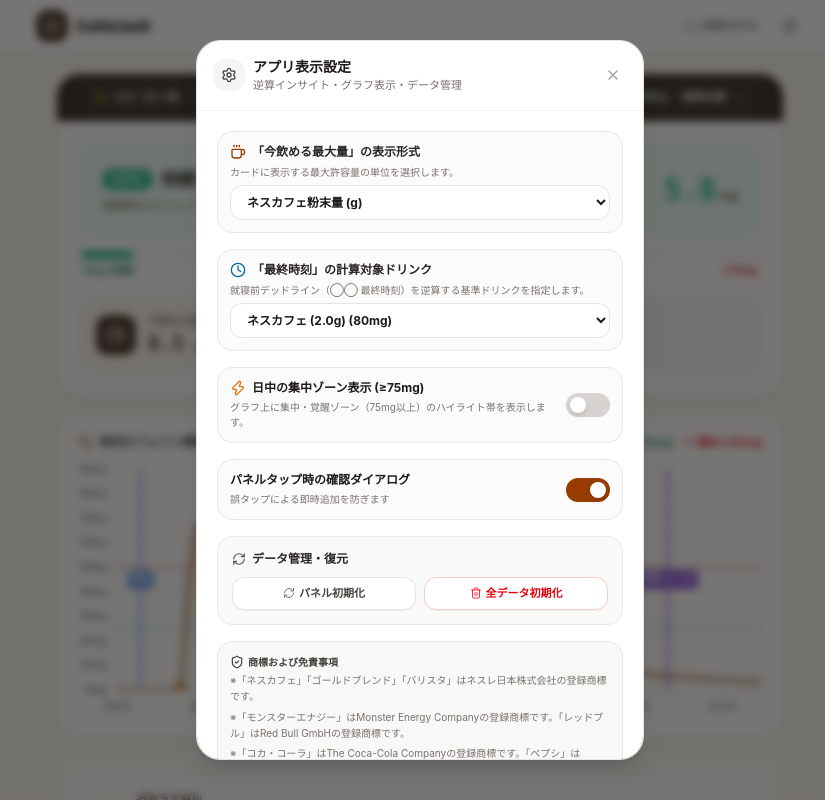
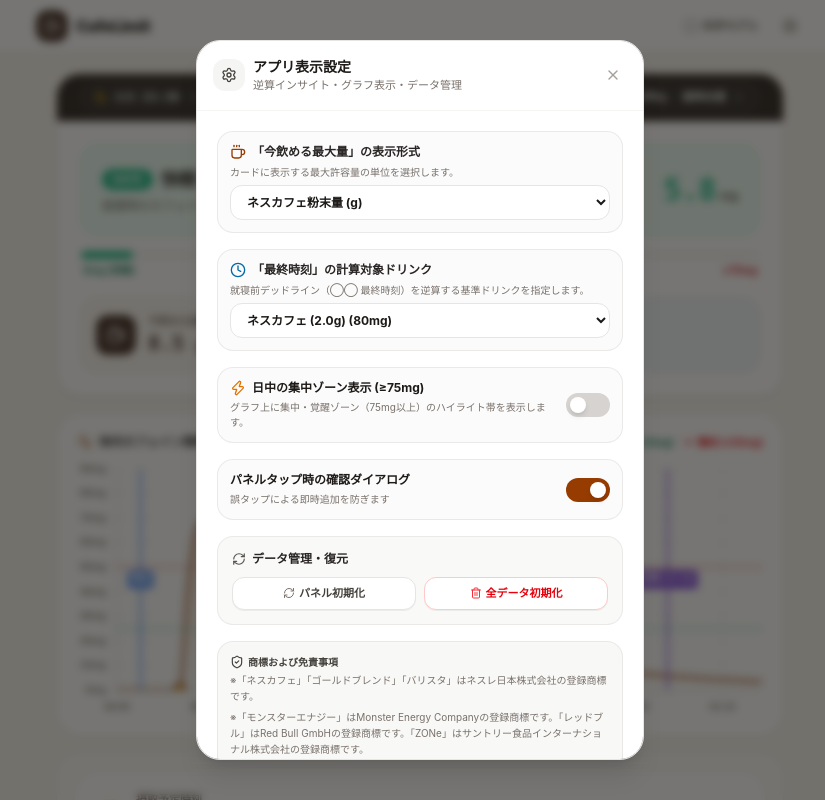
Before and after one commit to Ume-Chika/CafeLimit, a React (Vite) app: page / in a window 1280 px wide. Both pictures are taken after a click on the button 1010 px from the left and 26 px from the top of the page. Shown: the top 800 px of the page, without its empty margins (220-1045 px from the left). Built offline with nearby package versions, Linux system fonts and the light colour scheme.

Commit message:
feat: ZONeエナジー6種プリセット追加（プランA独立タイル）と商標免責表記の拡充

```diff
--- a/src/App.tsx
+++ b/src/App.tsx
@@ -369,7 +369,7 @@
         <p className="font-bold text-stone-700">CafeLimit — カフェイン動態・睡眠シミュレーター</p>
         <p className="text-stone-400 max-w-xl mx-auto leading-relaxed">
           ※「ネスカフェ」「ゴールドブレンド」「バリスタ」はネスレ日本株式会社の登録商標です。
-          ※「モンスターエナジー」はMonster Energy Companyの登録商標です。「レッドブル」はRed Bull GmbHの登録商標です。
+          ※「モンスターエナジー」はMonster Energy Companyの登録商標です。「レッドブル」はRed Bull GmbHの登録商標です。「ZONe」はサントリー食品インターナショナル株式会社の登録商標です。
           ※「コカ・コーラ」はThe Coca-Cola Companyの登録商標です。「ペプシ」はPepsiCo, Inc.の登録商標です。「ドクターペッパー」はKeurig Dr Pepper Inc.の登録商標です。
         </p>
         <p className="text-stone-400">
@@ -521,7 +521,7 @@
 
               <div className="p-3 bg-stone-50 rounded-xl border border-stone-200 text-[10px] text-stone-500 space-y-1">
                 <p>※ 本ツールは科学的文献に基づくシミュレーターであり、医療目的の診断やアドバイスを提供するものではありません。</p>
-                <p>※「ネスカフェ」「ゴールドブレンド」「バリスタ」はネスレ日本株式会社、「モンスターエナジー」はMonster Energy Company、「レッドブル」はRed Bull GmbH、「コカ・コーラ」はThe Coca-Cola Company、「ペプシ」はPepsiCo, Inc.、「ドクターペッパー」はKeurig Dr Pepper Inc.の登録商標です。</p>
+                <p>※「ネスカフェ」「ゴールドブレンド」「バリスタ」はネスレ日本株式会社、「モンスターエナジー」はMonster Energy Company、「レッドブル」はRed Bull GmbH、「ZONe」はサントリー食品インターナショナル株式会社、「コカ・コーラ」はThe Coca-Cola Company、「ペプシ」はPepsiCo, Inc.、「ドクターペッパー」はKeurig Dr Pepper Inc.の登録商標です。</p>
               </div>
             </div>
           </div>
--- a/src/components/SettingsModal.tsx
+++ b/src/components/SettingsModal.tsx
@@ -224,7 +224,7 @@
               ※「ネスカフェ」「ゴールドブレンド」「バリスタ」はネスレ日本株式会社の登録商標です。
             </p>
             <p>
-              ※「モンスターエナジー」はMonster Energy Companyの登録商標です。「レッドブル」はRed Bull GmbHの登録商標です。
+              ※「モンスターエナジー」はMonster Energy Companyの登録商標です。「レッドブル」はRed Bull GmbHの登録商標です。「ZONe」はサントリー食品インターナショナル株式会社の登録商標です。
             </p>
             <p>
               ※「コカ・コーラ」はThe Coca-Cola Companyの登録商標です。「ペプシ」はPepsiCo, Inc.の登録商標です。「ドクターペッパー」はKeurig Dr Pepper Inc.の登録商標です。
--- a/src/data/presets.ts
+++ b/src/data/presets.ts
@@ -326,6 +326,97 @@
     ],
   },
   {
+    id: 'group-zone',
+    name: 'ZONe（ゾーン）',
+    shortName: 'ZONe',
+    category: 'energy',
+    color: '#8B5CF6',
+    description: 'HYPER 400mlボトル缶・500ml缶・朝用・240ml小缶',
+    rangeLabel: '75〜150mg',
+    options: [
+      // 高カフェインライン (150mg)
+      {
+        id: 'opt-zone-hyper-400',
+        subGroup: '高カフェインライン (150mg)',
+        name: 'HYPER ZONe (400ml)',
+        amountLabel: '400ml (HYPER ボトル缶)',
+        volumeMl: 400,
+        caffeineMg: 150,
+        brand: 'ZONe',
+        description: '主力蓋付きボトル缶 (37.5mg/100ml = 150mg)',
+        color: '#EAB308',
+        category: 'energy',
+        isNescafeNative: false,
+      },
+      {
+        id: 'opt-zone-hyper-zero-400',
+        subGroup: '高カフェインライン (150mg)',
+        name: 'HYPER ZONe ZERO (400ml)',
+        amountLabel: '400ml (ZERO ボトル缶)',
+        volumeMl: 400,
+        caffeineMg: 150,
+        brand: 'ZONe',
+        description: 'ゼロカロリー蓋付きボトル缶 (150mg)',
+        color: '#06B6D4',
+        category: 'energy',
+        isNescafeNative: false,
+      },
+      {
+        id: 'opt-zone-original-500',
+        subGroup: '高カフェインライン (150mg)',
+        name: 'ZONe オリジナル (500ml)',
+        amountLabel: '500ml (標準黒缶)',
+        volumeMl: 500,
+        caffeineMg: 150,
+        brand: 'ZONe',
+        description: '定番500mlロング黒缶 (30mg/100ml = 150mg)',
+        color: '#8B5CF6',
+        category: 'energy',
+        isNescafeNative: false,
+      },
+      // フルーツ系・朝用・小缶ライン (75mg)
+      {
+        id: 'opt-zone-fruits-500',
+        subGroup: 'フルーツ系・朝用・小缶ライン (75mg)',
+        name: 'ZONe フルーツ系 (500ml)',
+        amountLabel: '500ml (フルーツ系)',
+        volumeMl: 500,
+        caffeineMg: 75,
+        brand: 'ZONe',
+        description: 'Utopia等のフルーツ系500ml缶 (75mg)',
+        color: '#EC4899',
+        category: 'energy',
+        isNescafeNative: false,
+      },
+      {
+        id: 'opt-zone-morning-400',
+        subGroup: 'フルーツ系・朝用・小缶ライン (75mg)',
+        name: 'ZONe POWER MORNING (400ml)',
+        amountLabel: '400ml (POWER MORNING)',
+        volumeMl: 400,
+        caffeineMg: 75,
+        brand: 'ZONe',
+        description: '朝用フルーツミックス・ボトル缶 (75mg)',
+        color: '#F59E0B',
+        category: 'energy',
+        isNescafeNative: false,
+      },
+      {
+        id: 'opt-zone-quickboost-240',
+        subGroup: 'フルーツ系・朝用・小缶ライン (75mg)',
+        name: 'ZONe QUICK BOOST (240ml)',
+        amountLabel: '240ml (QUICK BOOST)',
+        volumeMl: 240,
+        caffeineMg: 75,
+        brand: 'ZONe',
+        description: '飲み切り240ml小缶 (75mg)',
+        color: '#14B8A6',
+        category: 'energy',
+        isNescafeNative: false,
+      },
+    ],
+  },
+  {
     id: 'group-coffee',
     name: 'ドリップ・コーヒー',
     shortName: 'ドリップ',
```
